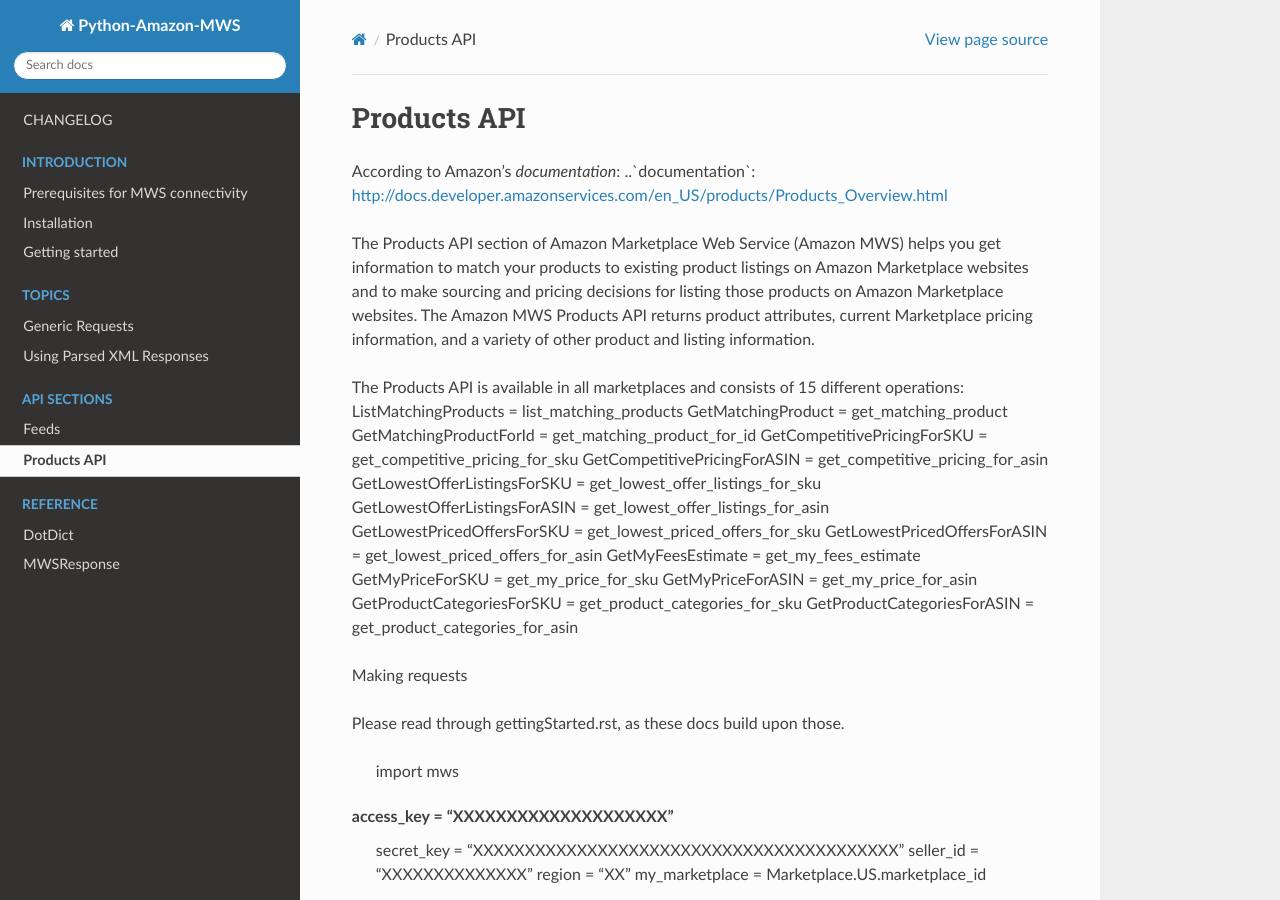
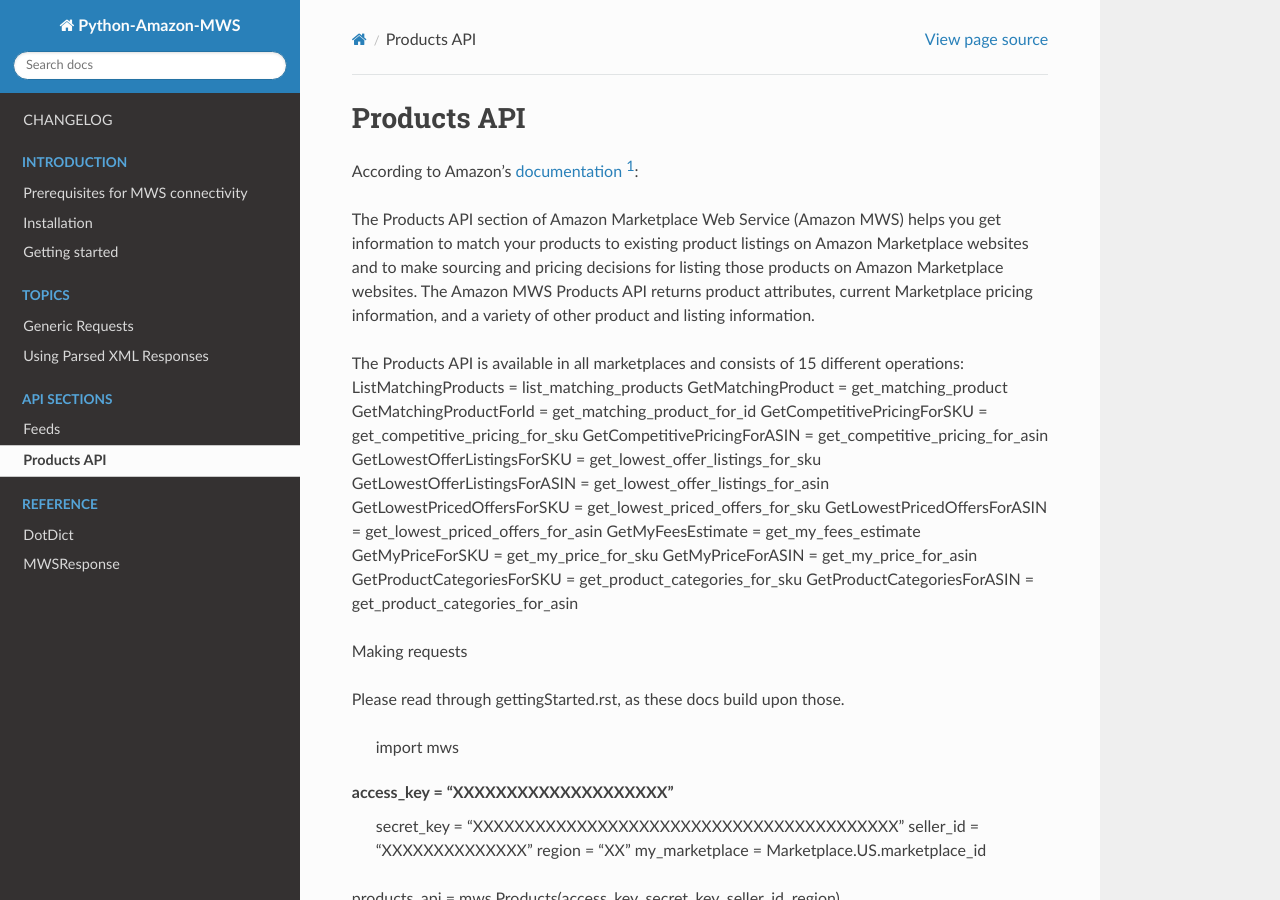
Before and after one commit to python-amazon-mws/python-amazon-mws, a Sphinx documentation site: the page built from docs/source/apis/product.rst, in a window 1280 px wide and 900 px high. Built offline with Sphinx 7.4.7 and the Read the Docs theme 2.0.0, drawn with Linux system fonts in a browser that asks for light colours; some of the changed text lies outside the part shown.

Commit message:
make links work

```diff
--- a/docs/source/apis/product.rst
+++ b/docs/source/apis/product.rst
@@ -2,8 +2,8 @@
 Products API
 ############
 
-According to Amazon’s `documentation`:
-..`documentation`: http://docs.developer.amazonservices.com/en_US/products/Products_Overview.html
+According to Amazon’s `documentation`_:
+
 
 The Products API section of Amazon Marketplace Web Service (Amazon MWS) helps you get information to match your products to existing product listings on Amazon Marketplace websites and to make sourcing and pricing decisions for listing those products on Amazon Marketplace websites. The Amazon MWS Products API returns product attributes, current Marketplace pricing information, and a variety of other product and listing information.
 
```
Also changed, not shown: other parts of docs/source/apis/product.rst (+6 -0 lines).
